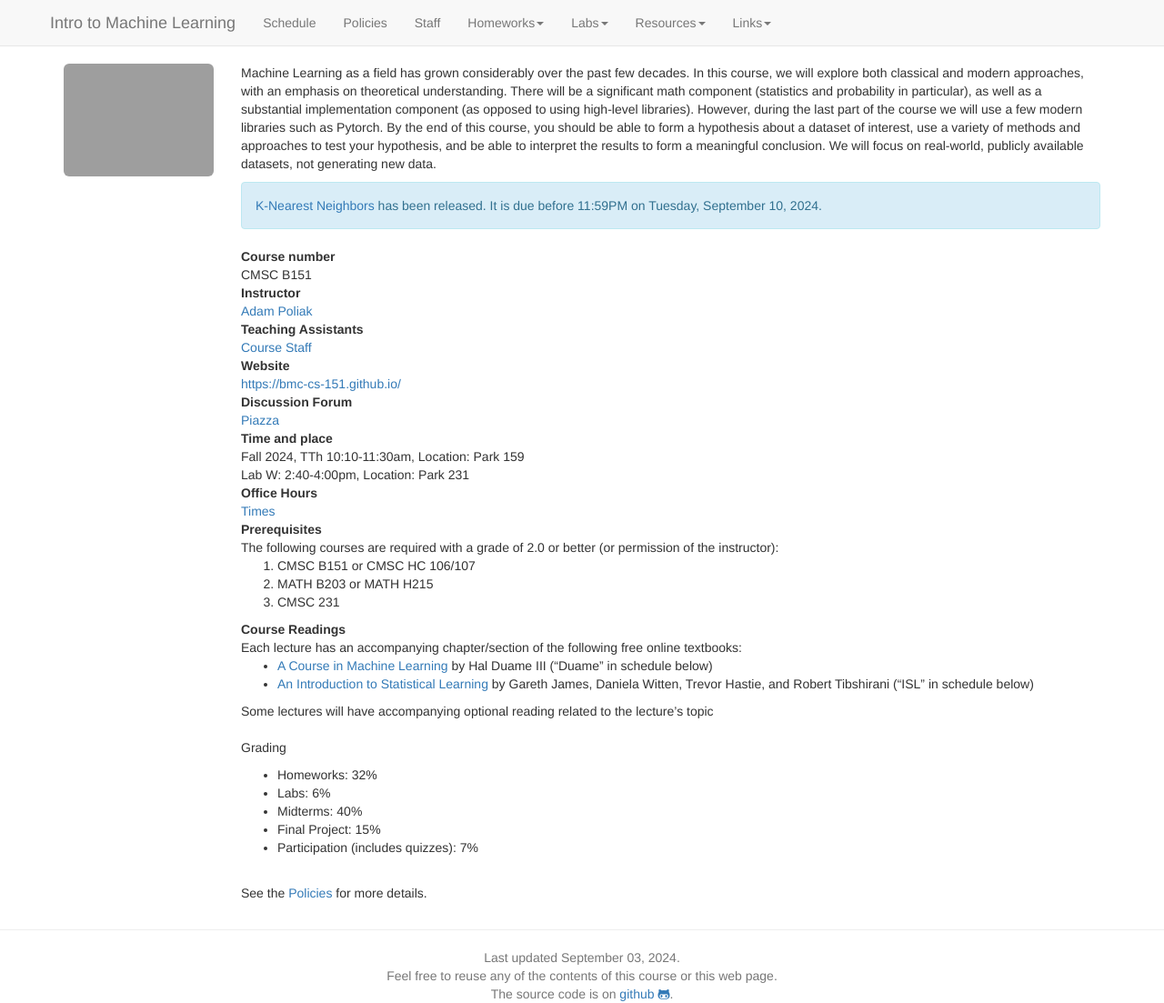
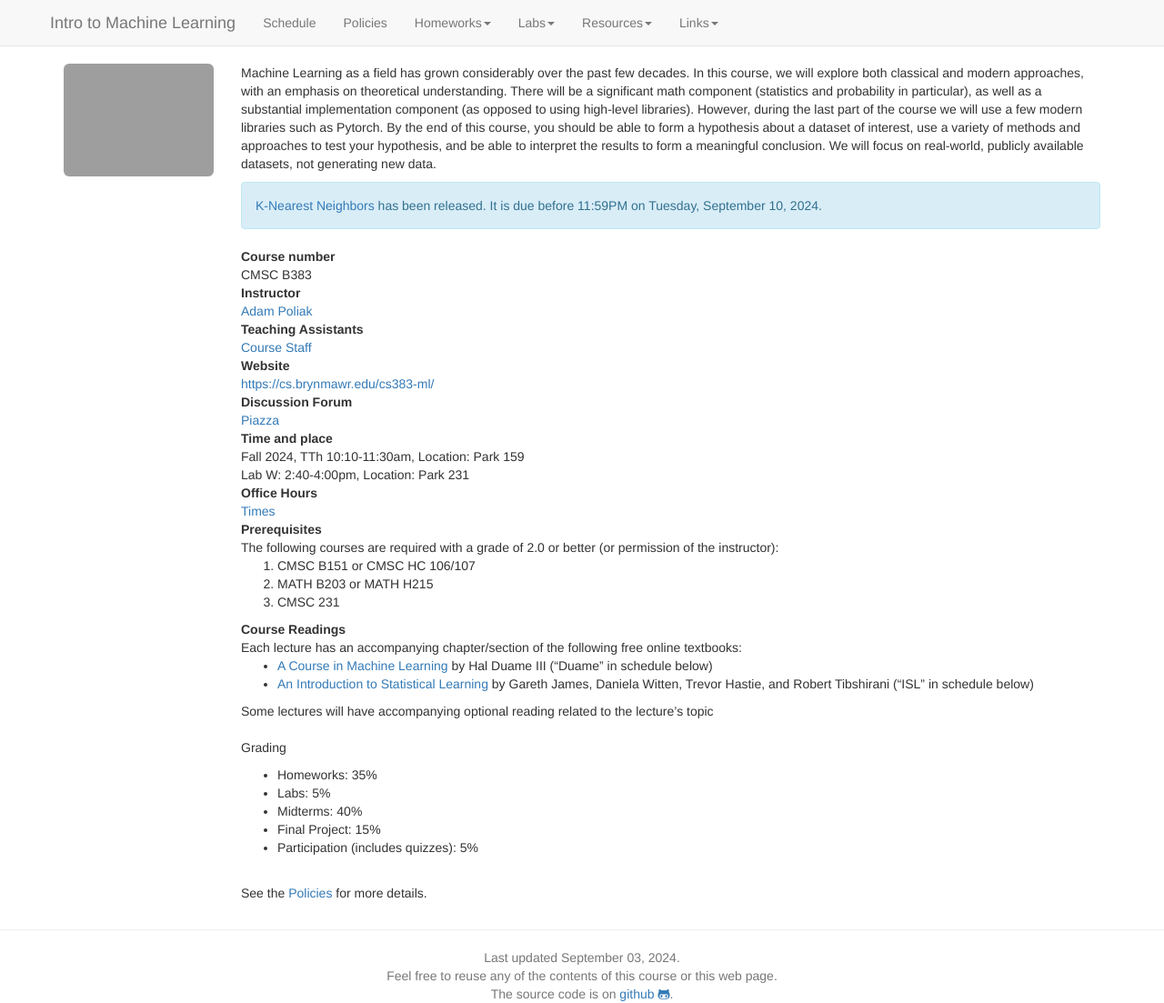
Before and after one commit to BrynMawrNLP/ml-course, a Jekyll site: the page built from index.md, in a window 1280 px wide and 1103 px high. Shown: the whole window at 91% size. Built offline with Jekyll 4.4.1, drawn with Linux system fonts in a browser that asks for light colours; nearby versions of some CDN libraries; library files that are not in the unit come from our copies.

```diff
--- a/_config.yml
+++ b/_config.yml
@@ -24,7 +24,7 @@ description: >- # this means to ignore newlines until "baseurl:"
   line in _config.yml. It will appear in your document head meta (for
   Google search results) and in your feed.xml site description.
 baseurl: "/" # the subpath of your site, e.g. /blog
-url: "https://bmc-cs-151.github.io"
+url: "https://cs.brynmawr.edu/cs383-ml/"
 twitter_username: azpoliak
 github_username:  BMC-CS-151
 
--- a/_layouts/default.html
+++ b/_layouts/default.html
@@ -61,7 +61,6 @@
 		<li><a href="{{ site.url }}{{ site.baseurl }}/hws/HW06.html">HW06</a></li>
 		<li><a href="{{ site.url }}{{ site.baseurl }}/hws/HW07.html">HW07</a></li>
 		<li><a href="{{ site.url }}{{ site.baseurl }}/hws/HW08.html">HW08</a></li>
-                <!--
 		<li><a href="{{ site.url }}{{ site.baseurl }}/hws/HW09.html">HW09</a></li>
                 -->
 		</ol>
@@ -69,6 +68,7 @@
             <li id="labs">
 		<a class="dropdown-toggle" data-toggle="dropdown" href="#">Labs<span class="caret"></span></a>
 		<ol class="dropdown-menu">
+                <!--
 		<li><a href="{{ site.url }}{{ site.baseurl }}/labs/Lab00.html">Lab00</a></li>
 		<li><a href="{{ site.url }}{{ site.baseurl }}/labs/Lab01.html">Lab01</a></li>
 		<li><a href="{{ site.url }}{{ site.baseurl }}/labs/Lab02.html">Lab02</a></li>
@@ -80,7 +80,6 @@
 		<li><a href="{{ site.url }}{{ site.baseurl }}/labs/Lab08.html">Lab08</a></li>
 		<li><a href="{{ site.url }}{{ site.baseurl }}/labs/Lab09.html">Lab09</a></li>
 		<li><a href="{{ site.url }}{{ site.baseurl }}/labs/Lab10.html">Lab10</a></li>
-                <!---
 		<li><a href="{{ site.url }}{{ site.baseurl }}/labs/Lab11.html">Lab11</a></li>
                 -->
 		</ol>
@@ -152,7 +147,7 @@ might be outdated from the Fall 2020 immersive version of this course.
         <hr/>
         Last updated {{ site.time | date: "%B %d, %Y" }}. <br/>
         Feel free to reuse any of the contents of this course or this web page.   <br/>
-	The source code is on <a href="https://github.com/BMC-CS-151/website">github <i class="fa fa-github-alt"></i></a>.
+	The source code is on <a href="https://github.com/BrynMawrNLP/ml-course">github <i class="fa fa-github-alt"></i></a>.
         <br/>
       </footer>
     </div>
--- a/index.md
+++ b/index.md
@@ -41,7 +41,7 @@ Check out the [excellent final projects](http://crowdsourcing-class.org/final-pr
 
 
 Course number
-: CMSC B151
+: CMSC B383
 
 Instructor
 : [Adam Poliak](http://azpoliak.github.io)
@@ -50,7 +50,7 @@ Teaching Assistants
 : [Course Staff](staff.html)
 
 Website
-: [https://bmc-cs-151.github.io/](https://bmc-cs-151.github.io/)
+: [https://cs.brynmawr.edu/cs383-ml/](https://cs.brynmawr.edu/cs383-ml/)
 
 Discussion Forum
 : [Piazza](https://piazza.com/brynmawr/fall2024/c66e)
@@ -76,11 +76,11 @@ Course Readings
 : Some lectures will have accompanying optional reading related to the lecture's topic
 
 Grading
-* Homeworks: 32%
-* Labs: 6%
+* Homeworks: 35%
+* Labs: 5%
 * Midterms: 40%
 * Final Project: 15%
-* Participation (includes quizzes): 7%
+* Participation (includes quizzes): 5%
 
 <br>
 See the <a href="{{ site.url }}{{ site.baseurl }}/policies.html">Policies</a> for more details.
```
Also changed, not shown: other parts of _layouts/default.html (+2 -6 lines), hws/HW01.md (+2 -7 lines), schedule.md (+3 -4 lines).
